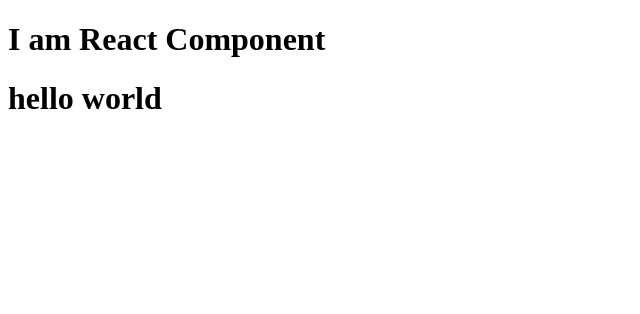
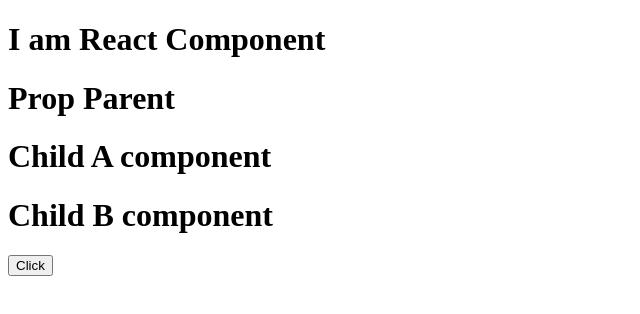
Before and after one commit to aloksingh72/React.js, a React (Create React App) app in the folder myapp/: page / in a window 1280 px wide. Shown: the top 314 px of the page, without its empty margins (0-640 px from the left). Built offline with nearby package versions, Linux system fonts and the light colour scheme.

Commit message:
React props updated

```diff
--- a/myapp/src/props/ChildA.jsx
+++ b/myapp/src/props/ChildA.jsx
@@ -1,12 +1,54 @@
 //here data is being recieved from parent through props keyword
-const ChildA =(props)=>{
-    console.log(props);
-    return (
-        <div>
-            {/* inside props object the data is being present inside x:key  */}
-            <h1>{props.x}</h1>
+// const ChildA =(props)=>{
+//     console.log(props);
 
-        </div>
-    )
+//     return (
+//         <div>
+//             {/* inside props object the data is being present inside x:key  */}
+//             <h1>{props.abc}</h1>
+
+//         </div>
+//     )
+// }
+// export default ChildA;
+
+
+// ======================
+// another method of data destructing
+
+//Way-1
+
+const ChildA =(x)=> {
+    //nested object destructing
+    let {propVal :{data,user:{id,name}}} =x;
+    console.log(data,id,name);
+
+    // Important properties
+    // after destructing we can't use parent key name for accesing children
+    // console.log(propVal);
+
+
+  return (
+    <div>
+        <h1>Child A component</h1>
+    </div>
+  )
 }
-export default ChildA;
+
+export default ChildA
+
+// ======================
+//Way-2
+// const ChildA = ({dbData})=>{
+
+
+
+
+//     console.log(dbData);
+//     return (
+//         <div>
+
+//         </div>
+//     )
+// };
+// export default ChildA
--- /dev/null
+++ b/myapp/src/props/ChildB.jsx
@@ -0,0 +1,14 @@
+
+// here we destructre the object inside the argument
+const ChildB =({fun})=>{
+
+    return (
+        <div>
+            <h1>Child B component</h1>
+            {/* when the button is clicked then the function is called that is available inside parent component */}
+        {/* this funciton is defined in parent but execute by child component and the function is passed through props */}
+        <button onClick={fun}>Click</button>
+        </div>
+    );
+};
+export default ChildB;
--- a/myapp/src/props/Parent.jsx
+++ b/myapp/src/props/Parent.jsx
@@ -1,13 +1,25 @@
 import ChildA from "./ChildA";
+import ChildB from "./ChildB";
 
 const Parent = () =>{
     //it is prop name and value
-    let data = "hello world";
+    // let data = "hello world";
+    let data = [12,45,2,3,6,9];
+    let user = {id:1,name: "John"};
+
+    function Display(){
+        console.log("I am the Display function");
+
+    }
+
     return (
         <div>
             {/* here data is passed through props in childA */}
 
-            <ChildA x = {data}/>
+            {/* <ChildA abc = {data}/> */}
+            <h1>Prop Parent</h1>
+            <ChildA propVal= {{data,user}}/>
+            <ChildB fun={Display}/>
 
             {/* //we can also passed it like  */}
             {/* <ChildA abc = "hello universe"/> */}
```
